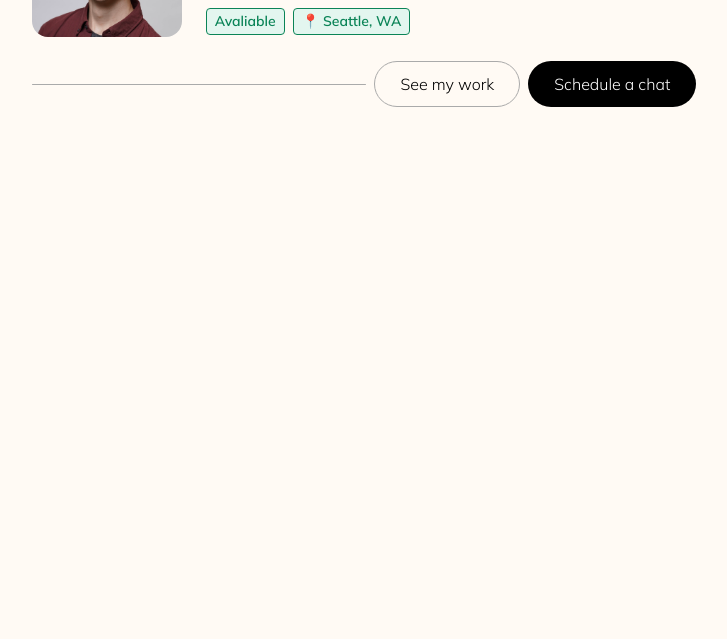
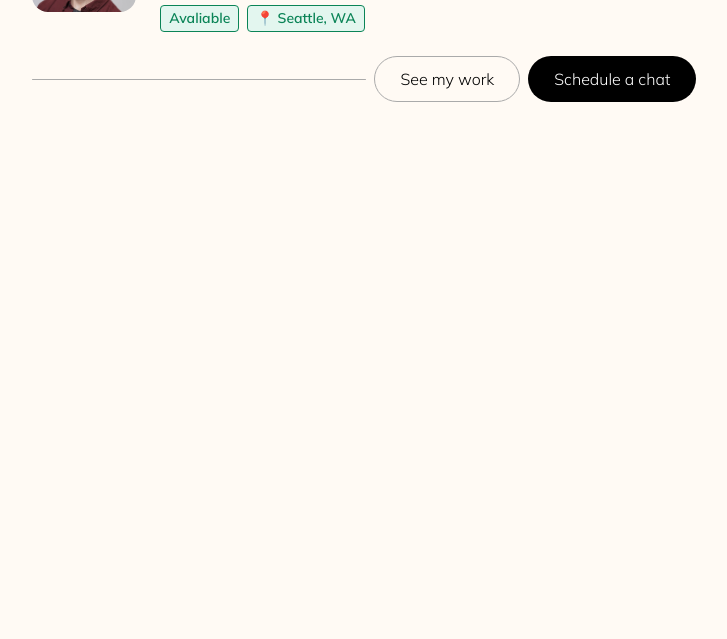
Before and after one commit to pboldyrev/personal, a React app in the folder personal/: page / in a window 1280 px wide. Shown: the part 161-800 px from the top of the page, without its empty margins (276-1003 px from the left). Built offline with nearby package versions, Linux system fonts and the light colour scheme.

Commit message:
Fixed css

```diff
--- a/personal/src/components/Button.js
+++ b/personal/src/components/Button.js
@@ -4,6 +4,8 @@
   return (
     <a
       href={link}
+      target={link !== "#" ? "_blank" : ""}
+      rel="noreferrer"
       className={"app-btn app-btn-" + type}
       onClick={() => onClick()}
     >
--- a/personal/src/styles/shared.css
+++ b/personal/src/styles/shared.css
@@ -3,4 +3,7 @@
   font-weight: 300;
   background-color: #FFFAF4;
   box-sizing: border-box;
+  margin: 0;
+  padding: 0;
+  overflow: hidden;
 }
```
Also changed, not shown: personal/build/asset-manifest.json (deleted), personal/build/index.html (deleted), personal/build/static/media/profile.2093958e0ab20440e8ca.jpg (deleted), 3 other files.
